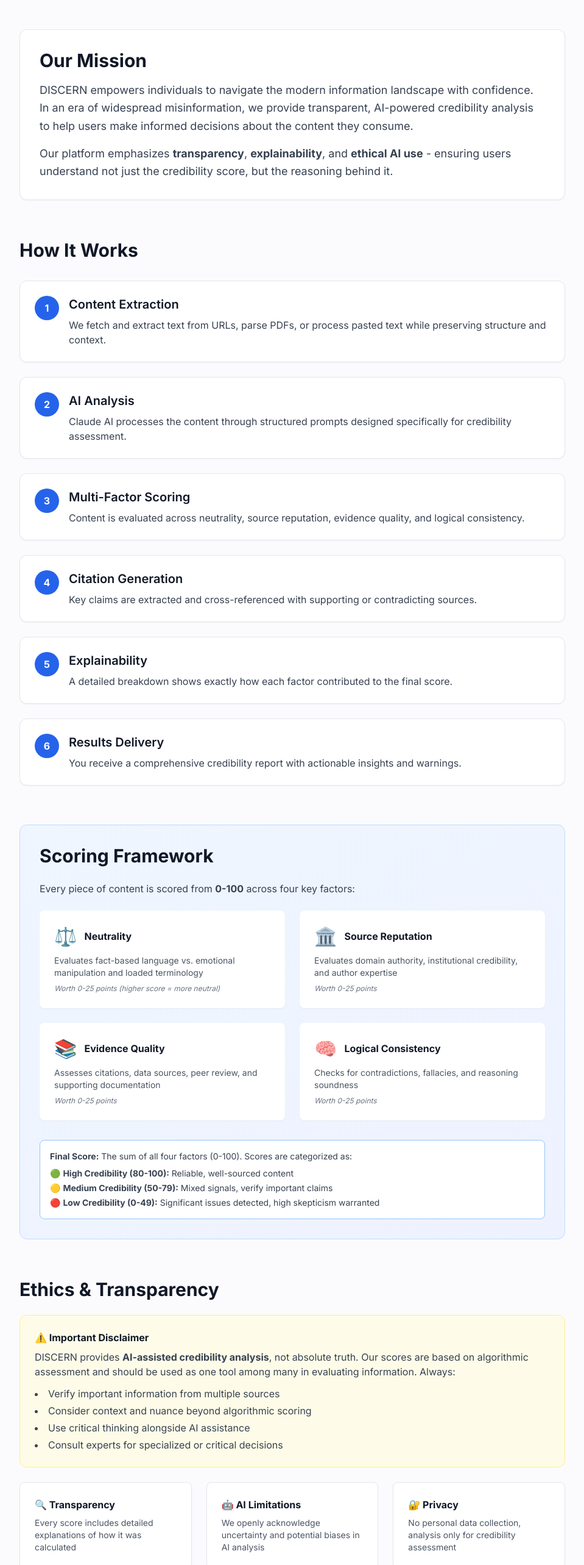
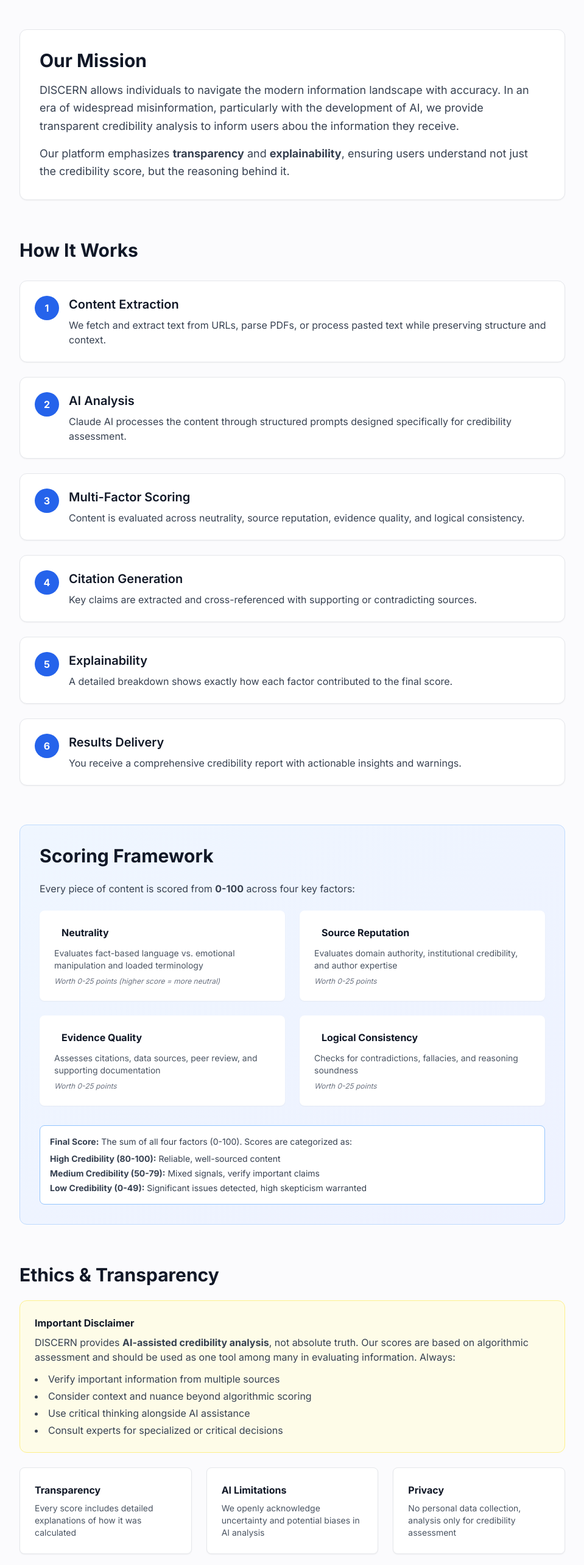
Before and after one commit to doodlena/Discern, a Next.js app in the folder frontend/: page /about in a window 1280 px wide. Shown: the part 220-2786 px from the top of the page at 61% size, without its empty margins (160-1119 px from the left). Built offline with nearby package versions, Linux system fonts and the light colour scheme.

Commit message:
Revise mission statement and clean up content
Updated mission statement for clarity and accuracy. Adjusted text for better readability and removed unnecessary icons.

```diff
--- a/frontend/app/about/page.tsx
+++ b/frontend/app/about/page.tsx
@@ -16,15 +16,14 @@
         <section className="mb-16 bg-white rounded-xl p-8 shadow-sm border border-gray-200">
           <h2 className="text-3xl font-bold text-gray-900 mb-4">Our Mission</h2>
           <p className="text-lg text-gray-700 leading-relaxed mb-4">
-            DISCERN empowers individuals to navigate the modern information landscape with
-            confidence. In an era of widespread misinformation, we provide transparent,
-            AI-powered credibility analysis to help users make informed decisions about
-            the content they consume.
+            DISCERN allows individuals to navigate the modern information landscape with
+            accuracy. In an era of widespread misinformation, particularly with the development
+            of AI, we provide transparent credibility analysis to inform users abou the information
+            they receive.
           </p>
           <p className="text-lg text-gray-700 leading-relaxed">
-            Our platform emphasizes <strong>transparency</strong>, <strong>explainability</strong>,
-            and <strong>ethical AI use</strong> - ensuring users understand not just the credibility
-            score, but the reasoning behind it.
+            Our platform emphasizes <strong>transparency</strong> and <strong>explainability</strong>,
+            ensuring users understand not just the credibility score, but the reasoning behind it.
           </p>
         </section>
 
@@ -62,7 +61,7 @@
             {factors.map((factor, index) => (
               <div key={index} className="bg-white rounded-lg p-6 shadow-sm">
                 <div className="flex items-center gap-3 mb-3">
-                  <span className="text-3xl">{factor.icon}</span>
+                  <span className="text-3xl">  </span>
                   <h4 className="font-bold text-gray-900">{factor.name}</h4>
                 </div>
                 <p className="text-sm text-gray-600">{factor.description}</p>
@@ -77,9 +76,9 @@
               Scores are categorized as:
             </p>
             <ul className="mt-2 space-y-1 text-sm text-gray-700">
-              <li>🟢 <strong>High Credibility (80-100):</strong> Reliable, well-sourced content</li>
-              <li>🟡 <strong>Medium Credibility (50-79):</strong> Mixed signals, verify important claims</li>
-              <li>🔴 <strong>Low Credibility (0-49):</strong> Significant issues detected, high skepticism warranted</li>
+              <li> <strong>High Credibility (80-100):</strong> Reliable, well-sourced content</li>
+              <li> <strong>Medium Credibility (50-79):</strong> Mixed signals, verify important claims</li>
+              <li> <strong>Low Credibility (0-49):</strong> Significant issues detected, high skepticism warranted</li>
             </ul>
           </div>
         </section>
@@ -91,7 +90,7 @@
           </h2>
 
           <div className="bg-yellow-50 border border-yellow-200 rounded-xl p-6 mb-6">
-            <h3 className="font-bold text-gray-900 mb-2">⚠️ Important Disclaimer</h3>
+            <h3 className="font-bold text-gray-900 mb-2"> Important Disclaimer</h3>
             <p className="text-gray-700">
               DISCERN provides <strong>AI-assisted credibility analysis</strong>, not absolute truth.
               Our scores are based on algorithmic assessment and should be used as one tool among
@@ -107,19 +106,19 @@
 
           <div className="grid md:grid-cols-3 gap-6">
             <div className="bg-white rounded-lg p-6 shadow-sm border border-gray-200">
-              <h4 className="font-bold text-gray-900 mb-2">🔍 Transparency</h4>
+              <h4 className="font-bold text-gray-900 mb-2"> Transparency</h4>
               <p className="text-sm text-gray-600">
                 Every score includes detailed explanations of how it was calculated
               </p>
             </div>
             <div className="bg-white rounded-lg p-6 shadow-sm border border-gray-200">
-              <h4 className="font-bold text-gray-900 mb-2">🤖 AI Limitations</h4>
+              <h4 className="font-bold text-gray-900 mb-2"> AI Limitations</h4>
               <p className="text-sm text-gray-600">
                 We openly acknowledge uncertainty and potential biases in AI analysis
               </p>
             </div>
             <div className="bg-white rounded-lg p-6 shadow-sm border border-gray-200">
-              <h4 className="font-bold text-gray-900 mb-2">🔐 Privacy</h4>
+              <h4 className="font-bold text-gray-900 mb-2"> Privacy</h4>
               <p className="text-sm text-gray-600">
                 No personal data collection, analysis only for credibility assessment
               </p>
@@ -144,7 +143,7 @@
               <h4 className="font-semibold mb-2">Frontend</h4>
               <ul className="text-sm text-gray-300 space-y-1">
                 <li>• Next.js 14 (React framework)</li>
-                <li>• Tailwind CSS for styling</li>
+                <li>• CSS for styling</li>
                 <li>• Framer Motion animations</li>
                 <li>• Recharts for analytics</li>
               </ul>
@@ -185,25 +184,21 @@
 
 const factors = [
   {
-    icon: '⚖️',
     name: 'Neutrality',
     description: 'Evaluates fact-based language vs. emotional manipulation and loaded terminology',
     weight: 'Worth 0-25 points (higher score = more neutral)',
   },
   {
-    icon: '🏛️',
     name: 'Source Reputation',
     description: 'Evaluates domain authority, institutional credibility, and author expertise',
     weight: 'Worth 0-25 points',
   },
   {
-    icon: '📚',
     name: 'Evidence Quality',
     description: 'Assesses citations, data sources, peer review, and supporting documentation',
     weight: 'Worth 0-25 points',
   },
   {
-    icon: '🧠',
     name: 'Logical Consistency',
     description: 'Checks for contradictions, fallacies, and reasoning soundness',
     weight: 'Worth 0-25 points',
```
